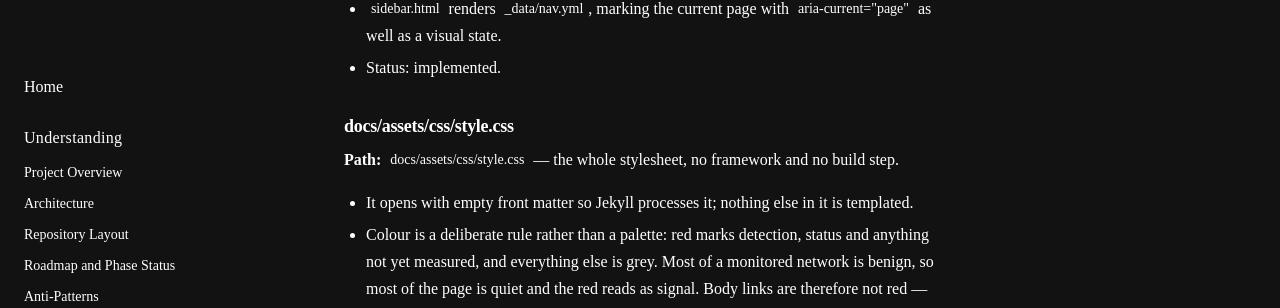
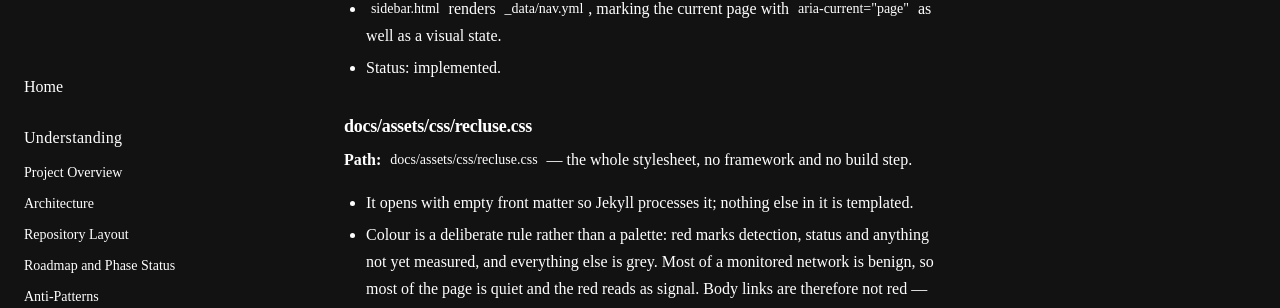
Before and after one commit to Team-Arachnid/recluse, a Jekyll site: the page built from docs/Code-Infrastructure.md, in a window 1280 px wide and 1400 px high, scrolled down 37851 px. Shown: the part 144-452 px from the top of the window. Built offline with Jekyll 4.4.1, drawn with Linux system fonts in a browser that asks for light colours; our own code applies the rules of GitHub Pages for plain Markdown files; some of the changed text lies outside the part shown.

Commit message:
Serve the site's own stylesheet instead of the default theme's
With no theme set, GitHub Pages applies jekyll-theme-primer, whose
style.scss compiles to assets/css/style.css. The site shipped a
stylesheet at that same path, so the published CSS was Primer's
normalize-and-light-theme build rather than this one and every page
rendered with the wrong styling. The layouts, sidebar, search and link
rewriting were unaffected.

Sets theme: null, since the site ships complete layouts and needs no
theme, and renames the stylesheet to recluse.css so a theme file and a
site file can never resolve to the same path again.

```diff
--- a/docs/Code-Infrastructure.md
+++ b/docs/Code-Infrastructure.md
@@ -22,7 +22,7 @@
 | `docs/_config.yml` | 55 | Site metadata, plugins, permalink style and the layout default |
 | `docs/_data/nav.yml` | 41 | Sidebar groups and page order |
 | `docs/_layouts/`, `docs/_includes/` | 5 files | The site shell, the two page kinds and their fragments |
-| `docs/assets/css/style.css` | 1 file | The whole stylesheet; no framework, no build step |
+| `docs/assets/css/recluse.css` | 1 file | The whole stylesheet; no framework, no build step |
 | `docs/assets/js/search.js` | 1 file | Client-side search and the mobile navigation drawer |
 | `docs/search.json` | 11 | Search index, generated at build time from every page |
 | `docs/Gemfile` | 10 | Local preview only; the published build supplies its own toolchain |
@@ -725,9 +725,9 @@
 - `sidebar.html` renders `_data/nav.yml`, marking the current page with `aria-current="page"` as well as a visual state.
 - Status: implemented.
 
-### docs/assets/css/style.css
+### docs/assets/css/recluse.css
 
-**Path:** `docs/assets/css/style.css` — the whole stylesheet, no framework and no build step.
+**Path:** `docs/assets/css/recluse.css` — the whole stylesheet, no framework and no build step.
 
 - It opens with empty front matter so Jekyll processes it; nothing else in it is templated.
 - Colour is a deliberate rule rather than a palette: red marks detection, status and anything not yet measured, and everything else is grey. Most of a monitored network is benign, so most of the page is quiet and the red reads as signal. Body links are therefore not red — they are underlined in muted grey and turn red only on hover, so hundreds of inline links do not flood the page with alarm colour.
--- a/docs/_config.yml
+++ b/docs/_config.yml
@@ -10,6 +10,12 @@
 baseurl: /recluse
 repository: Team-Arachnid/recluse
 repo_url: https://github.com/Team-Arachnid/recluse
+
+# No theme. The site ships its own layouts, and GitHub Pages otherwise applies
+# jekyll-theme-primer, whose style.scss compiles to assets/css/style.css and
+# collides with a stylesheet of that name. The stylesheet is also named
+# recluse.css so the two can never resolve to the same path again.
+theme: null
 
 markdown: kramdown
 highlighter: rouge
--- a/docs/_includes/head.html
+++ b/docs/_includes/head.html
@@ -12,7 +12,7 @@
 <link rel="preconnect" href="https://fonts.googleapis.com">
 <link rel="preconnect" href="https://fonts.gstatic.com" crossorigin>
 <link rel="stylesheet" href="https://fonts.googleapis.com/css2?family=IBM+Plex+Mono:wght@400;500;600&family=IBM+Plex+Sans:wght@400;500;600&display=swap">
-<link rel="stylesheet" href="{{ '/assets/css/style.css' | relative_url }}">
+<link rel="stylesheet" href="{{ '/assets/css/recluse.css' | relative_url }}">
 
 <meta property="og:type" content="website">
 <meta property="og:site_name" content="{{ site.title }}">
```
Also changed, not shown: docs/Docs-Publishing.md (+2 -1 lines), docs/Repository-Layout.md (+1 -1 lines), docs/assets/css/recluse.css (renamed from docs/assets/css/style.css).
